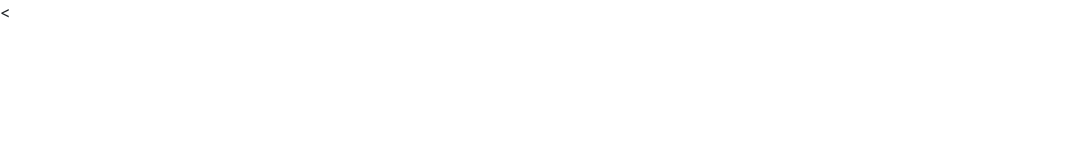
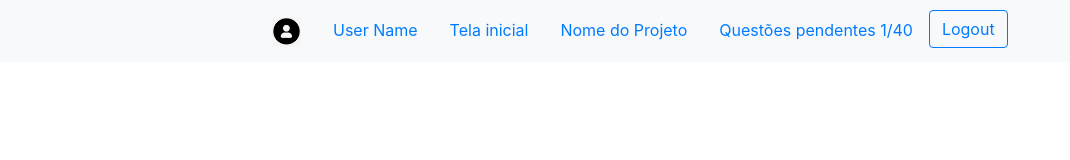
Before and after one commit to MrBlondJose/PGP, a plain HTML site: page Tela_inicial.html in a window 1280 px wide. Shown: the whole page, without its empty margins (0-1070 px from the left). Drawn offline with Linux system fonts and the light colour scheme.

Commit message:
adicionando navbar

```diff
--- a/CSS/index.css
+++ b/CSS/index.css
@@ -68,3 +68,11 @@
     top:auto;
     line-height: 100px;
   }
+
+.extra_padding {
+  padding: 10px;
+}
+
+#logo {
+  height: 30px;
+}
--- a/Tela_inicial.html
+++ b/Tela_inicial.html
@@ -1,15 +1,38 @@
-<<!DOCTYPE html>
+<!DOCTYPE html>
 <html>
+
 <head>
     <meta charset="utf-8" />
     <meta http-equiv="X-UA-Compatible" content="IE=edge">
-    <title>Page Title</title>
+    <title>Tela inicial</title>
     <meta name="viewport" content="width=device-width, initial-scale=1">
     <link rel="stylesheet" href="CSS/bootstrap.css">
     <link rel="stylesheet" href="CSS/index.css">
+</head>
 
-</head>
-<body  >
+<body>
+    <ul class="nav bg-light justify-content-center extra_padding">
+        <a class="navbar-brand" href="#">
+            <img id="logo" src="icons/usuario.jpeg" alt="Logo">
+        </a>
+        <li class="nav-item">
+            <a class="nav-link active" href="#">User Name</a>
+        </li>
+        <li class="nav-item">
+            <a class="nav-link active" href="#">Tela inicial</a>
+        </li>
+        <li class="nav-item">
+            <a class="nav-link" href="#">Nome do Projeto</a>
+        </li>
+        <li class="nav-item">
+            <a class="nav-link" href="#">Quest&otilde;es pendentes 1/40</a>
+        </li>
+        <li class="nav-item">
+            <button type="button" class="btn btn-outline-primary">
+                <a class="nav-item" href="#">Logout</a>
+            </button>
+        </li>
+    </ul>
+</body>
 
-</body>
 </html>
```
Also changed, not shown: index.html (+13 -12 lines), icons/usuario.jpeg (added).
